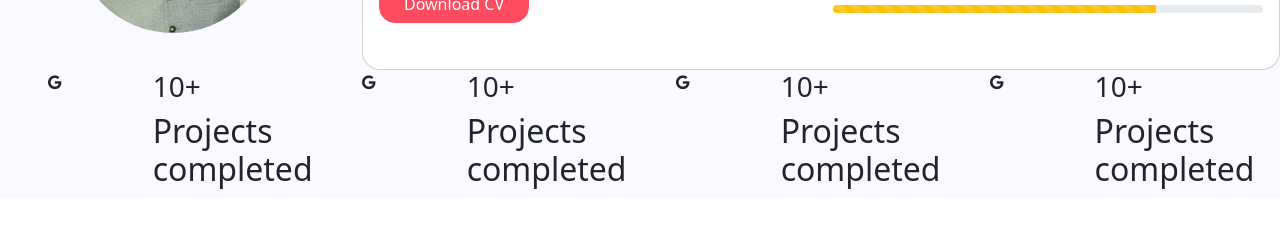
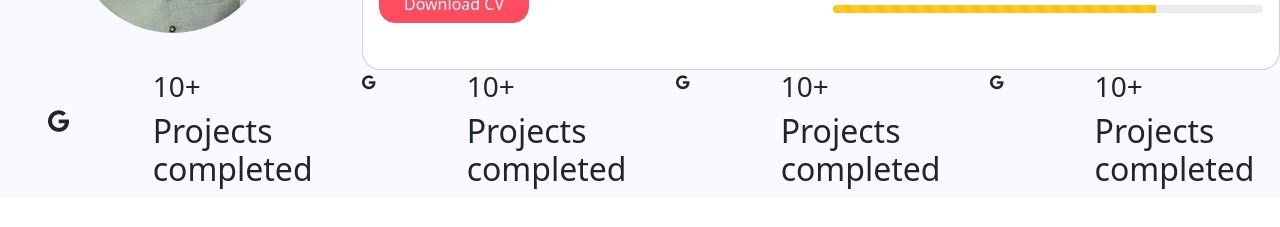
Before and after one commit to akashurrehman/Akashurrehman-portfolio, a React (Create React App) app: page /about in a window 1280 px wide. Shown: the part 271-498 px from the top of the page. Built offline with nearby package versions, Linux system fonts and the light colour scheme.

Commit message:
changes in About component

```diff
--- a/src/components/About.js
+++ b/src/components/About.js
@@ -62,8 +62,8 @@ function About() {
                 </Col>
             </Row>
             <Row>
-                <Col xs={12} md={1}>
-                    <i className="fa fa-google" />
+                <Col xs={12} md={1} style={{justifyContent:"center",alignItems:"center",fontSize:"25px",paddingTop:"2rem"}}>
+                    <i className="fa fa-google"/>
                 </Col>
                 <Col xs={12} md={2}>
                     <h3>10+</h3>
```
